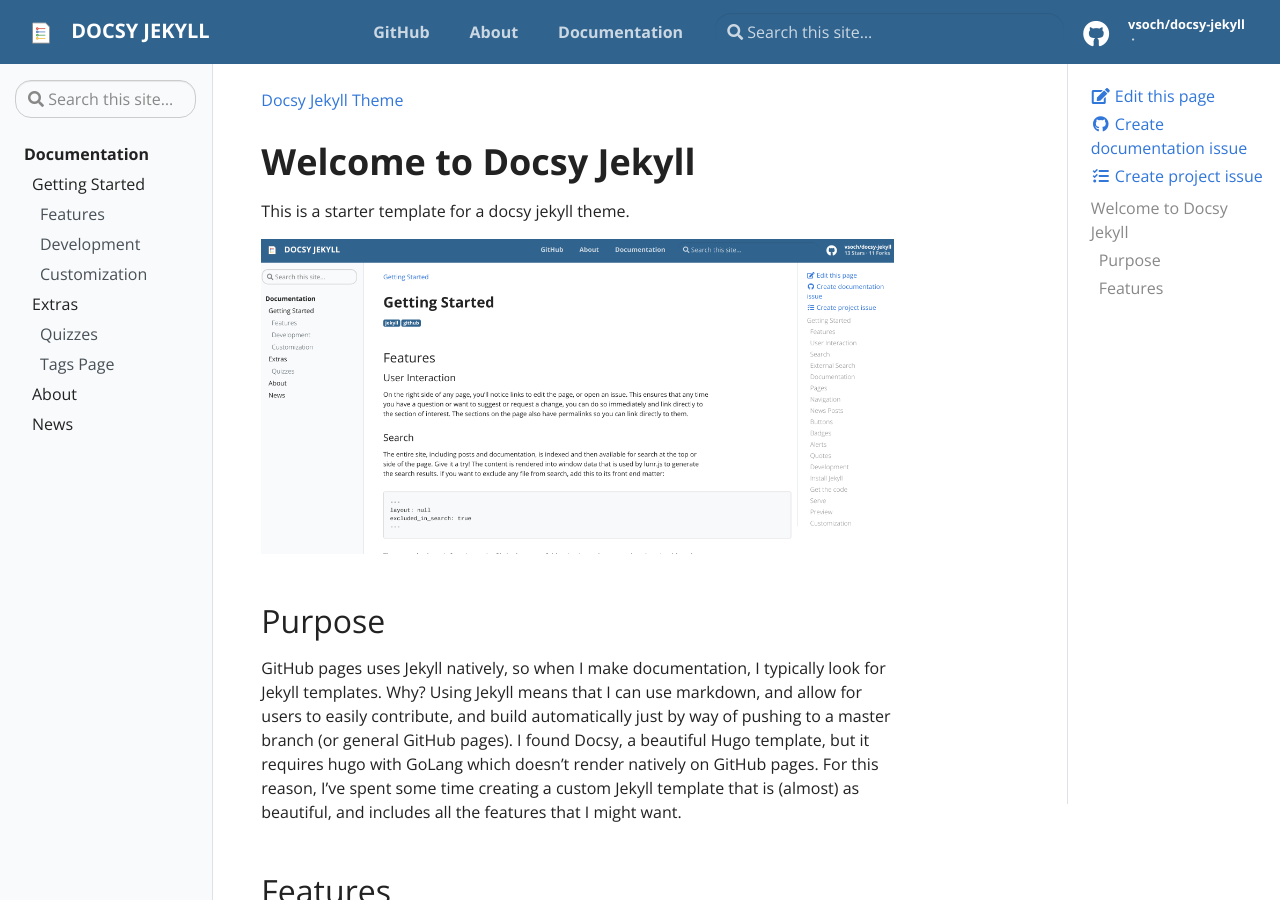
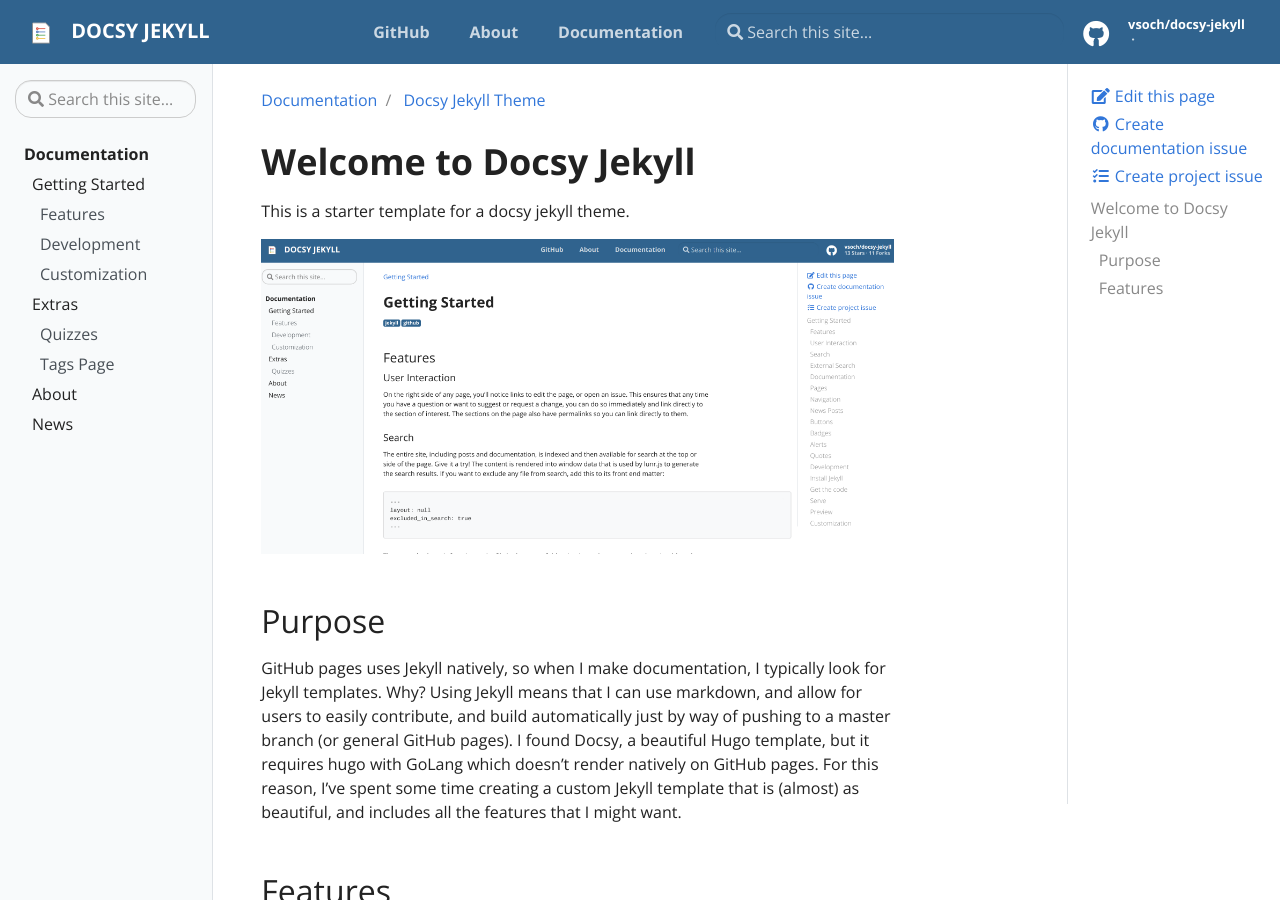
Before and after one commit to vsoch/docsy-jekyll, a Jekyll site: the page built from pages/index.md, in a window 1280 px wide and 900 px high. Built offline with Jekyll 4.4.1, drawn with Linux system fonts in a browser that asks for light colours.

Commit message:
fixing breadcrumb to include root Documentation link
Signed-off-by: vsoch <vsochat@stanford.edu>

```diff
--- a/_layouts/default.html
+++ b/_layouts/default.html
@@ -23,6 +23,9 @@
           <main class="col-12 col-md-9 col-xl-8 pl-md-5" role="main">
             <nav aria-label="breadcrumb" class="d-none d-md-block d-print-none">
 	      <ol class="breadcrumb spb-1">
+                {% if page.url != "/docs/" %}<li class="breadcrumb-item">
+	          <a href="{{ site.url }}{{ site.baseurl }}/docs/">Documentation</a>
+                </li>{% endif %}
                 <li class="breadcrumb-item active" aria-current="page">
 	          <a href="{{ site.url }}{{ site.baseurl }}{{ page.url }}">{{ page.title }}</a>
                 </li>
```
Also changed, not shown: CHANGELOG.md, 1 other file.
